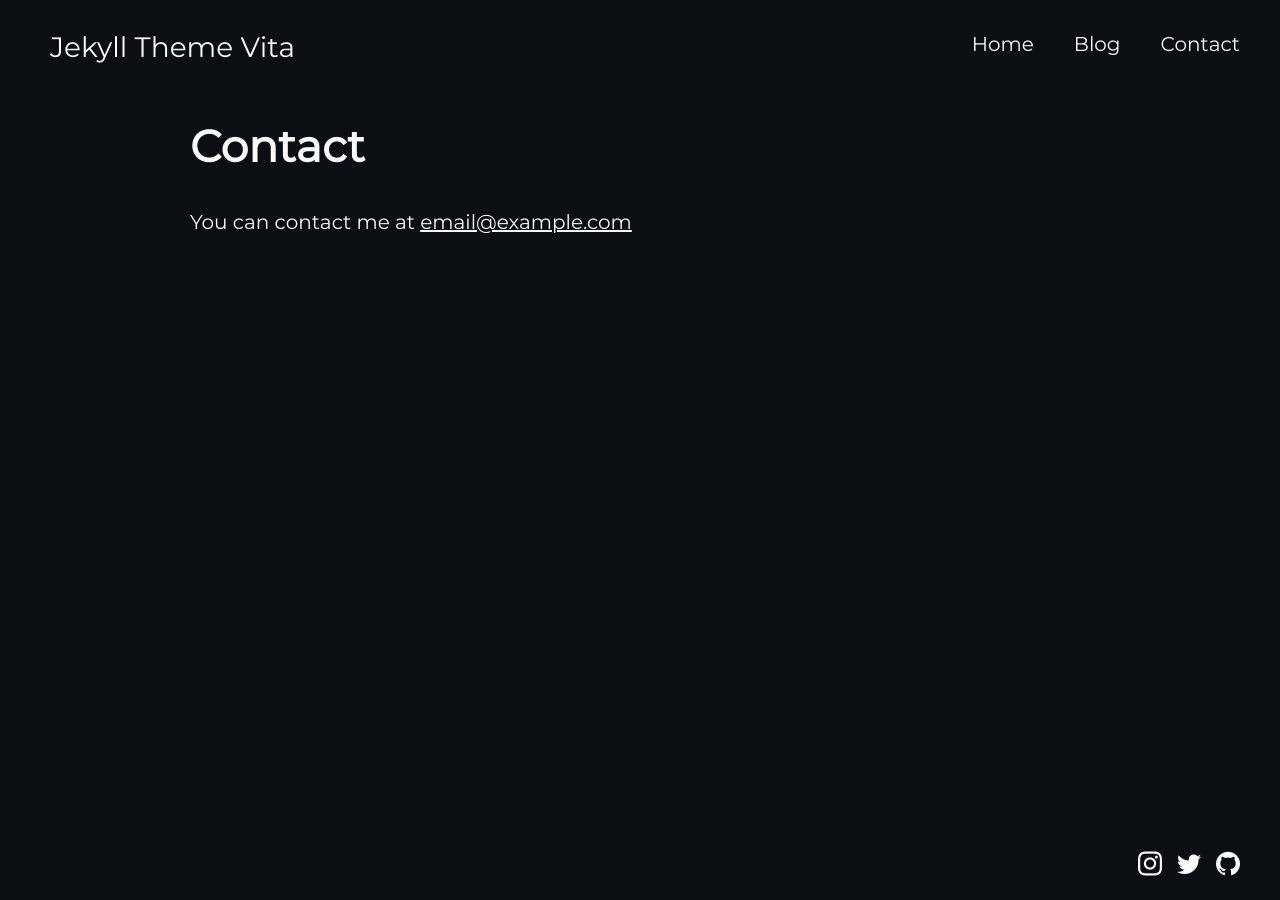
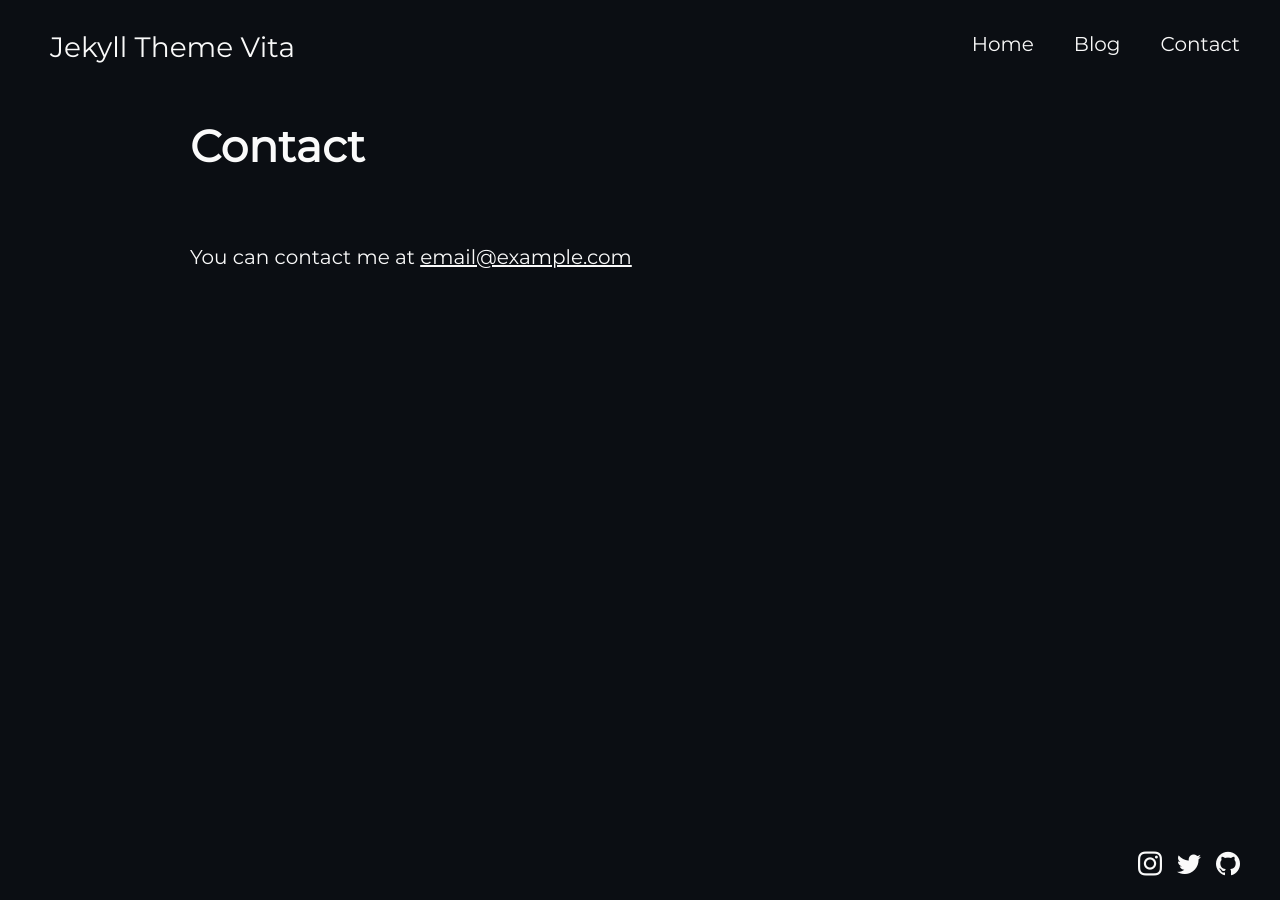
Before and after one commit to martinmorando/jekyll-theme-vita, a Jekyll site: the page built from pages/contact.html, in a window 1280 px wide. Built offline with Jekyll 4.4.1, drawn with Linux system fonts in a browser that asks for light colours; some web fonts are replaced.

Commit message:
Define and style title of each page

```diff
--- a/_layouts/blog.html
+++ b/_layouts/blog.html
@@ -3,7 +3,7 @@
 css: blog
 ---
 
-<h1>Blog</h1>
+<h1 class="page-title">Blog</h1>
 
 <div id="posts-list">
 	{% for post in site.posts %}
--- a/assets/css/main.sass
+++ b/assets/css/main.sass
@@ -150,6 +150,9 @@
 .txt-center
     text-align: center
 
+.page-title
+    margin-bottom: 50px
+
 @media screen and (max-width: 1100px)
     .body
         font-size: 1.1em
--- a/pages/contact.html
+++ b/pages/contact.html
@@ -3,7 +3,7 @@
 permalink: /contact/
 ---
 
-<h1>{{ page.title }}</h1>
+<h1 class="page-title">{{ page.title }}</h1>
 
 <p>
 	You can contact me at <a href="mailto:{{ site.data.author.email }}">{{ site.data.author.email }}</a>
```
